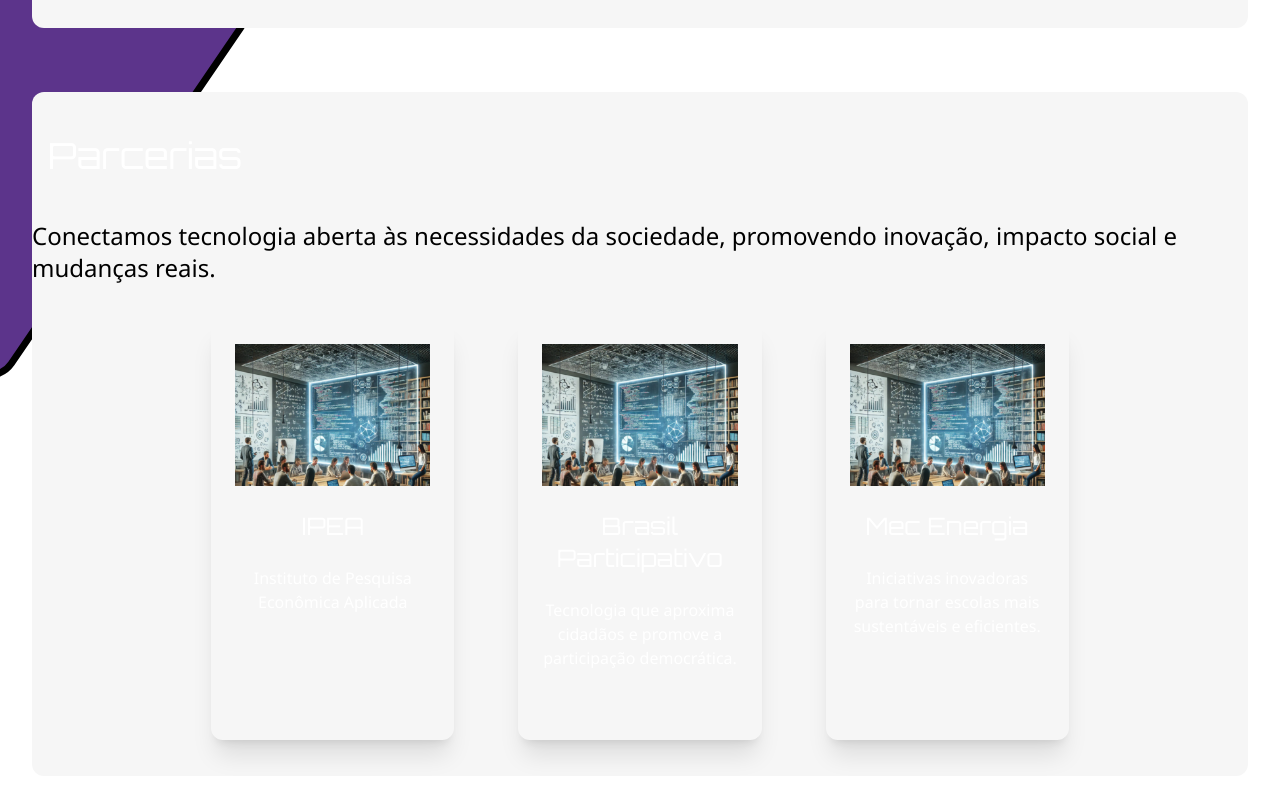
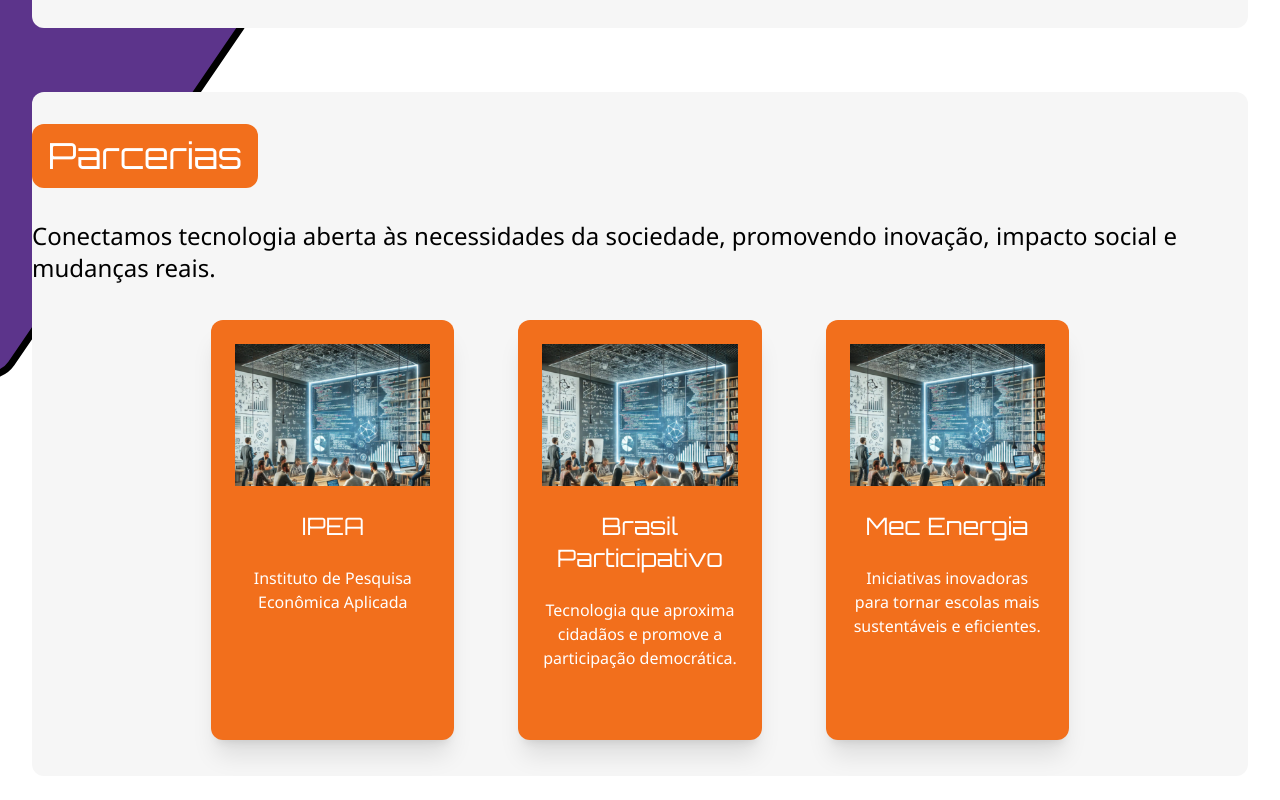
Before and after one commit to GustavoHenriqueRS/lappis-site, a Next.js app: page / in a window 1280 px wide. Shown: the part 860-1660 px from the top of the page. Built offline with nearby package versions, Linux system fonts and the light colour scheme.

Commit message:
fix: corrigindo cores

```diff
--- a/src/app/page.tsx
+++ b/src/app/page.tsx
@@ -4,7 +4,7 @@ import logoGrande from "../app/public/logoGrande.png";
 import logoAntiga from "../app/public/logoAntiga.png";
 import Image from "next/image";
 
-export default async function Home() {
+export default function Home() {
   const sessionFiles = ["parcerias.json", "formacao.json", "metodologia.json"];
 
   return (
--- a/tailwind.config.ts
+++ b/tailwind.config.ts
@@ -5,6 +5,18 @@ export default {
     "./src/pages/**/*.{js,ts,jsx,tsx,mdx}",
     "./src/components/**/*.{js,ts,jsx,tsx,mdx}",
     "./src/app/**/*.{js,ts,jsx,tsx,mdx}",
+  ],
+  safelist: [
+    "bg-primaria01", "bg-primaria02", "bg-primaria03", "bg-primaria04",
+    "bg-primaria05", "bg-primaria06", "bg-secundaria500Laranja",
+    "bg-secundaria500Lilas", "bg-secundaria500Magenta", "bg-secundaria500Roxo",
+    "bg-secundaria500Azul", "bg-secundaria500Amarelo",
+    "bg-secundaria700Laranja", "bg-secundaria700Lilas",
+    "bg-secundaria700Magenta", "bg-secundaria700Roxo",
+    "bg-secundaria700Azul", "bg-secundaria700Amarelo",
+    "bg-secundaria900Laranja", "bg-secundaria900Lilas",
+    "bg-secundaria900Magenta", "bg-secundaria900Roxo",
+    "bg-secundaria900Azul", "bg-secundaria900Amarelo",
   ],
   theme: {
     extend: {
@@ -19,7 +31,6 @@ export default {
         primaria04: "#CF2B6B",
         primaria05: "#5C348B",
         primaria06: "#f26f1c",
-        //secundaria500
         secundaria500Laranja: "#DE600A",
         secundaria500Lilas: "#9F72CE",
         secundaria500Magenta: "#E94B81",
```
